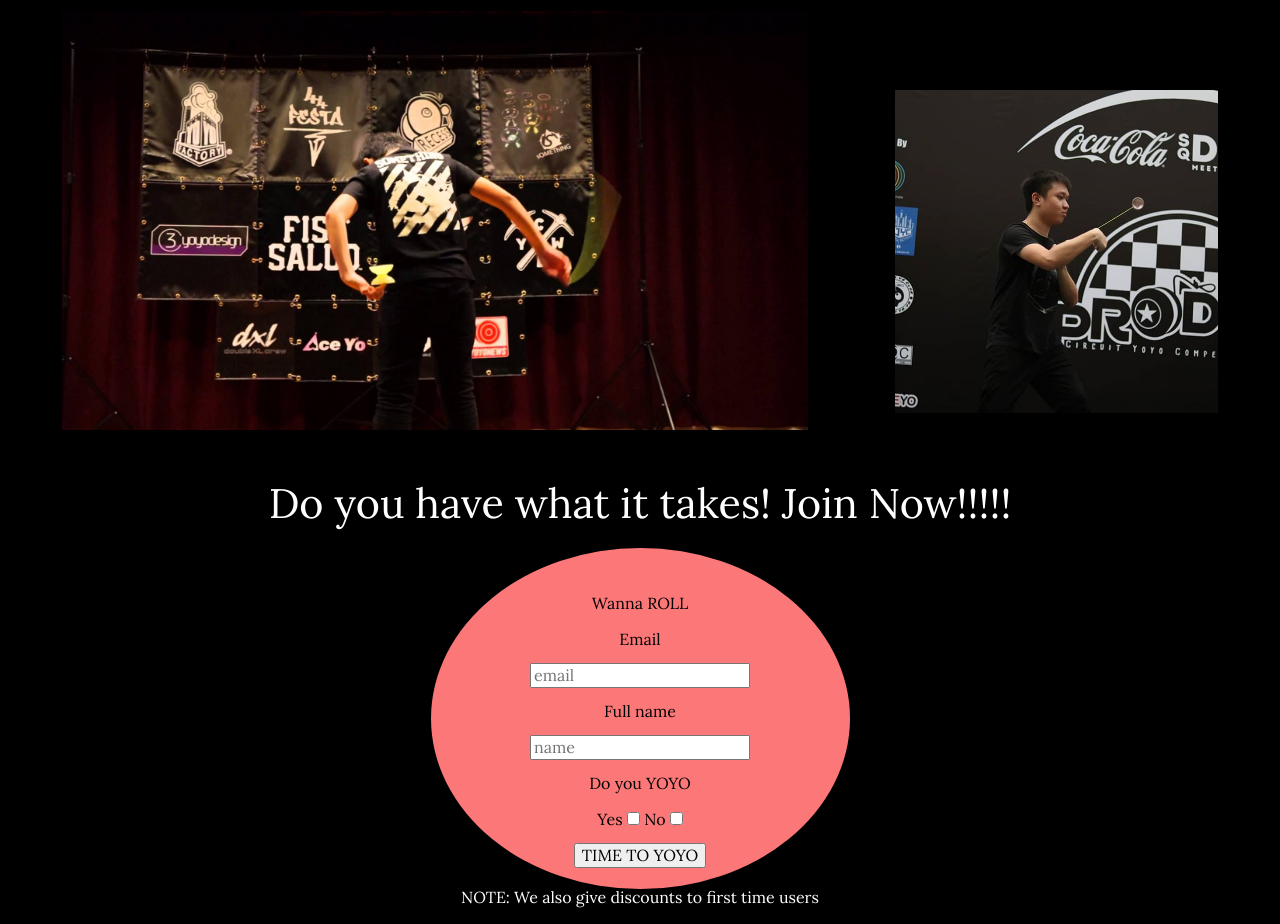
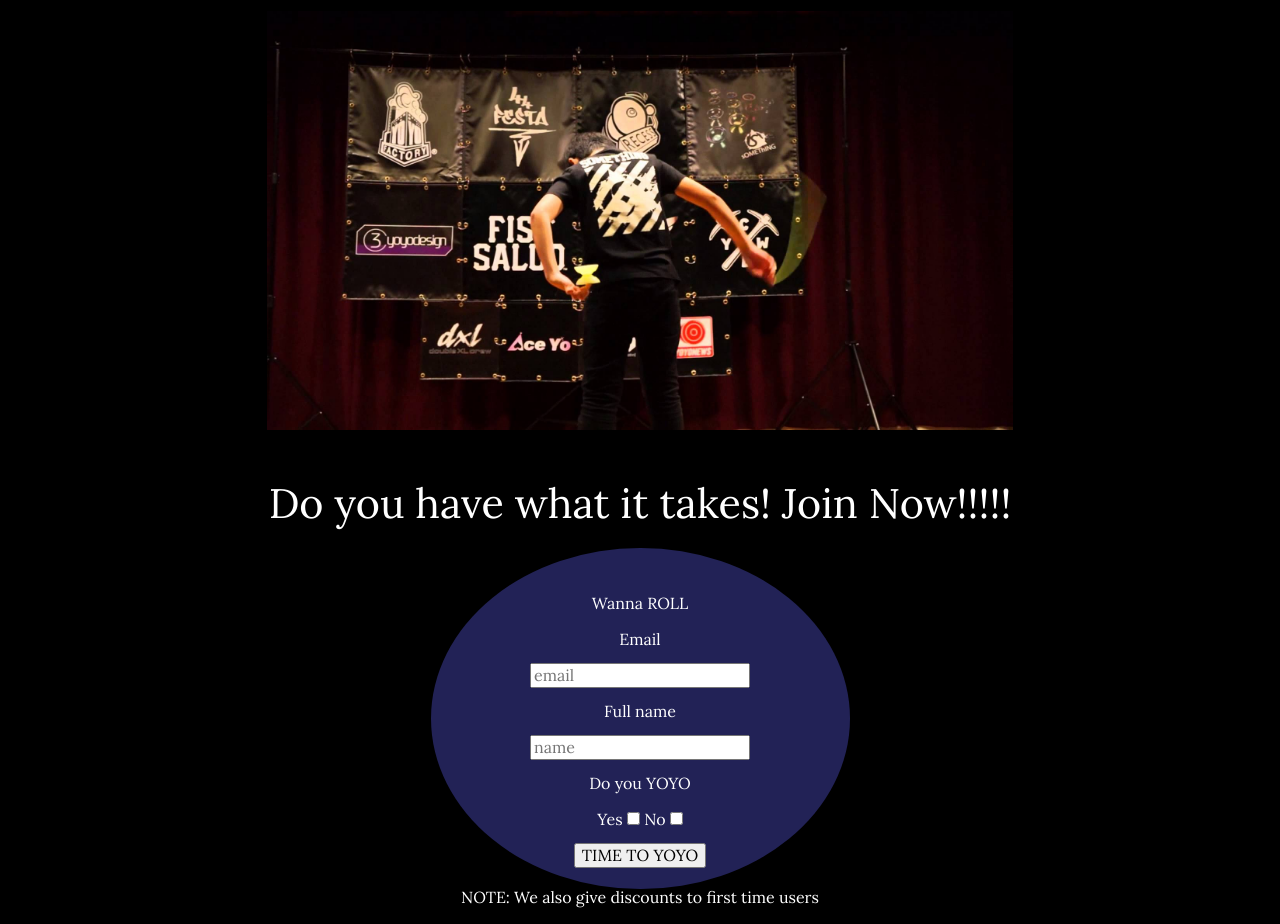
Before and after one commit to jsocorrospring2018/project1, a plain HTML site: page index.html in a window 1280 px wide. Shown: the part 519-1443 px from the top of the page. Drawn offline with Linux system fonts and the light colour scheme; a web font is replaced by a local one.

Commit message:
removed one yoyo image

```diff
--- a/index.html
+++ b/index.html
@@ -21,17 +21,13 @@
         </ul>
       </nav>
     </header>
-
     <figure id=mainPic>
       <img id=yoyoPic src= "media/yoyoCont.png" alt="yoyo pic">
       <figcaption>ALERT NEWS: Over the years there has been no yo yo competitions, until now. At Navy Pier, on March 32nd the a new competition arises!!!</figcaption>
     </figure>
-
     <div class="images">
       <img id=user1 src="media/yoyo1.jpg" alt="yoyoer1">
-    <img id=user2 src="media/yoyo2.jpg" alt="yoyoer2">
     </div>
-
     <h2>Do you have what it takes! Join Now!!!!!</h2>
     <fieldset id=field>
       <h3>Wanna ROLL</h3>
@@ -55,7 +51,5 @@
       </form>
     </fieldset>
     <p class = "note">NOTE: We also give discounts to first time users</p>
-
   </body>
-
 </html>
--- a/styling/screen.css
+++ b/styling/screen.css
@@ -120,7 +120,7 @@
 
 #field {
   display: block;
-  background-color: #FC7878;
+  background-color: #222256;
   margin: auto;
   text-align: center;
   padding-top: 3%;
@@ -129,7 +129,7 @@
   max-height: 180px;
   min-height: 100px;
   border-radius: 50%;
-  color: black;
+  color: white;
   width: 75%;
   /* My line height */
   line-height: 2.25em;
```
Lines whose indentation alone changed are shown as unchanged.
